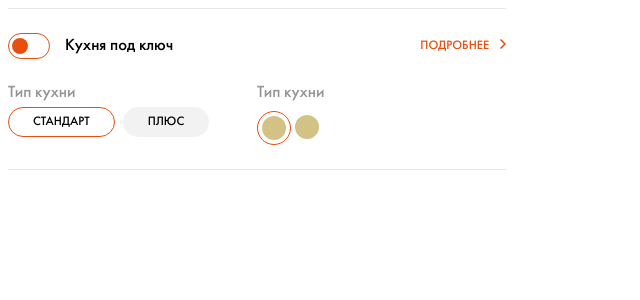
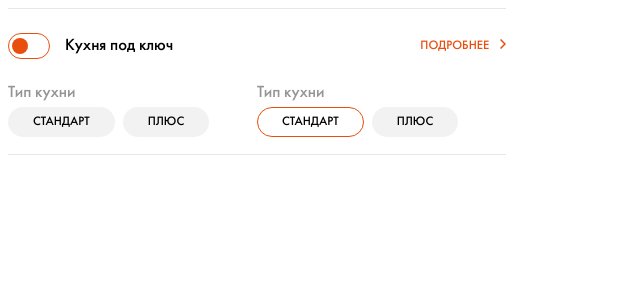
Before and after one commit to povar0305/french_rabbit, a Vue app: page / in a window 1280 px wide. Shown: the top 300 px of the page, without its empty margins (0-640 px from the left). Built offline with nearby package versions, Linux system fonts and the light colour scheme.

Commit message:
Перенесла верстку и стили в отдельный компонент v-chip

```diff
--- a/src/App.vue
+++ b/src/App.vue
@@ -26,49 +26,11 @@
         <div class="kitchen__inner--row">
           <div class="kitchen__inner--col-1">
             <p>Тип кухни</p>
-            <div class="kitchen__inner--chips types">
-              <div class="kitchen__inner--chip">
-                <label
-                  ><input
-                    type="radio"
-                    value="standart"
-                    checked
-                    name="selectedTypeKitchen"
-                  />
-                  Cтандарт
-                </label>
-              </div>
-              <div class="kitchen__inner--chip">
-                <label>
-                  <input type="radio" value="plus" name="selectedTypeKitchen" />
-                  Плюс
-                </label>
-              </div>
-            </div>
+            <VChip></VChip>
           </div>
           <div class="kitchen__inner--col-1">
             <p>Тип кухни</p>
-            <div class="kitchen__inner--chips colors">
-              <div class="kitchen__inner--chip">
-                <label
-                  ><input
-                    type="radio"
-                    value="#D3C285"
-                    checked
-                    name="selectedColorKitchen"
-                  />&nbsp
-                </label>
-              </div>
-              <div class="kitchen__inner--chip">
-                <label
-                  ><input
-                    type="radio"
-                    value="#CBB697"
-                    name="selectedColorKitchen"
-                  />&nbsp
-                </label>
-              </div>
-            </div>
+            <VChip></VChip>
           </div>
         </div>
       </div>
@@ -78,11 +40,13 @@
 </template>
 
 <script>
+import VChip from './components/v-chip'
 import vLine from "./components/v-line.vue";
 import vSwitch from "./components/v-switch.vue";
 export default {
   name: "App",
-  components: { vSwitch, vLine },
+  components: {
+    VChip, vSwitch, vLine },
 };
 </script>
 
@@ -121,50 +85,7 @@ export default {
         margin: 0;
       }
     }
-    &--chips {
-      display: flex;
-      & input {
-        opacity: 0;
-        position: absolute;
-        left: -9999px;
-      }
-      & label:has(input:checked) {
-        border: 1px solid #e84e0e;
-        background-color: transparent;
-      }
-      &.types label {
-        width: auto;
-        border-radius: 32px;
-        padding: 8px 24px;
-        margin-right: 8px;
-        background-color: #f2f2f2;
-        text-transform: uppercase;
-        font-size: 12px;
-        cursor: pointer;
-        transition: 0.35s cubic-bezier(0.54, 1.6, 0.5, 1);
-        border: 1px solid transparent;
-        letter-spacing: 1.2;
-      }
 
-      &.colors label {
-        position: relative;
-        width: 32px;
-        height: 32px;
-        display: flex;
-        align-items: center;
-        justify-content: center;
-        border-radius: 50%;
-        cursor: pointer;
-        &::after {
-          position: absolute;
-          width: 24px;
-          height: 24px;
-          border-radius: 50%;
-          content: "";
-          background-color: #d3c285 !important;
-        }
-      }
-    }
   }
   &__link {
     font-size: 12px;
--- /dev/null
+++ b/src/components/v-chip.vue
@@ -0,0 +1,71 @@
+<template >
+    <div class="chips types">
+              <div class="chip">
+                <label
+                  ><input
+                    type="radio"
+                    value="standart"
+                    checked
+                    name="selectedTypeKitchen"
+                  />
+                  Cтандарт
+                </label>
+              </div>
+              <div class="chip">
+                <label>
+                  <input type="radio" value="plus" name="selectedTypeKitchen" />
+                  Плюс
+                </label>
+              </div>
+            </div>
+</template>
+<script>
+export default {
+  name: "v-line",
+};</script>
+<style lang="scss" scoped>
+.chips {
+      display: flex;
+      & input {
+        opacity: 0;
+        position: absolute;
+        left: -9999px;
+      }
+      & label:has(input:checked) {
+        border: 1px solid #e84e0e;
+        background-color: transparent;
+      }
+      &.types label {
+        width: auto;
+        border-radius: 32px;
+        padding: 8px 24px;
+        margin-right: 8px;
+        background-color: #f2f2f2;
+        text-transform: uppercase;
+        font-size: 12px;
+        cursor: pointer;
+        transition: 0.35s cubic-bezier(0.54, 1.6, 0.5, 1);
+        border: 1px solid transparent;
+        letter-spacing: 1.2;
+      }
+
+      &.colors label {
+        position: relative;
+        width: 32px;
+        height: 32px;
+        display: flex;
+        align-items: center;
+        justify-content: center;
+        border-radius: 50%;
+        cursor: pointer;
+        &::after {
+          position: absolute;
+          width: 24px;
+          height: 24px;
+          border-radius: 50%;
+          content: "";
+          background-color: #d3c285 !important;
+        }
+      }
+    }
+</style>
```
